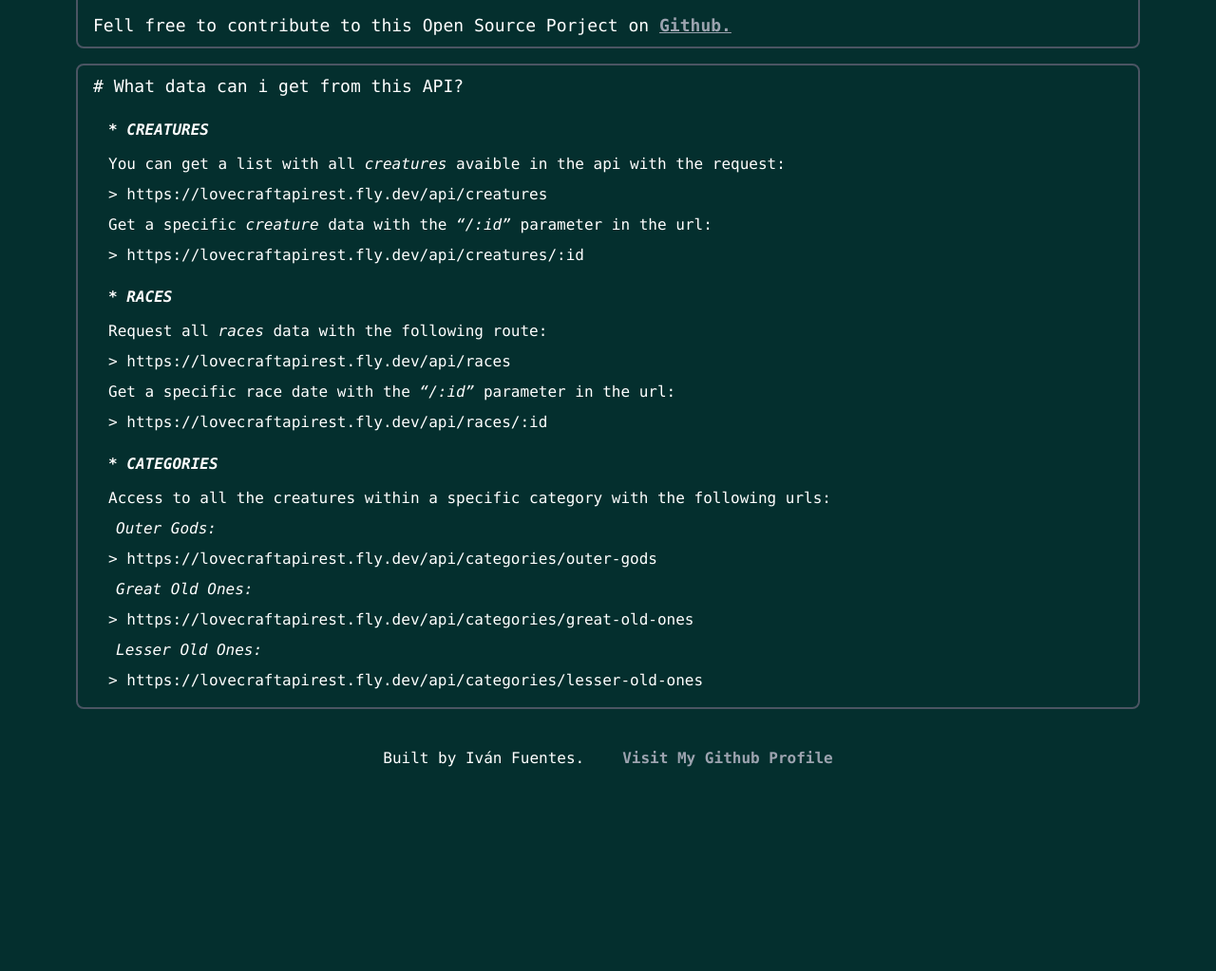
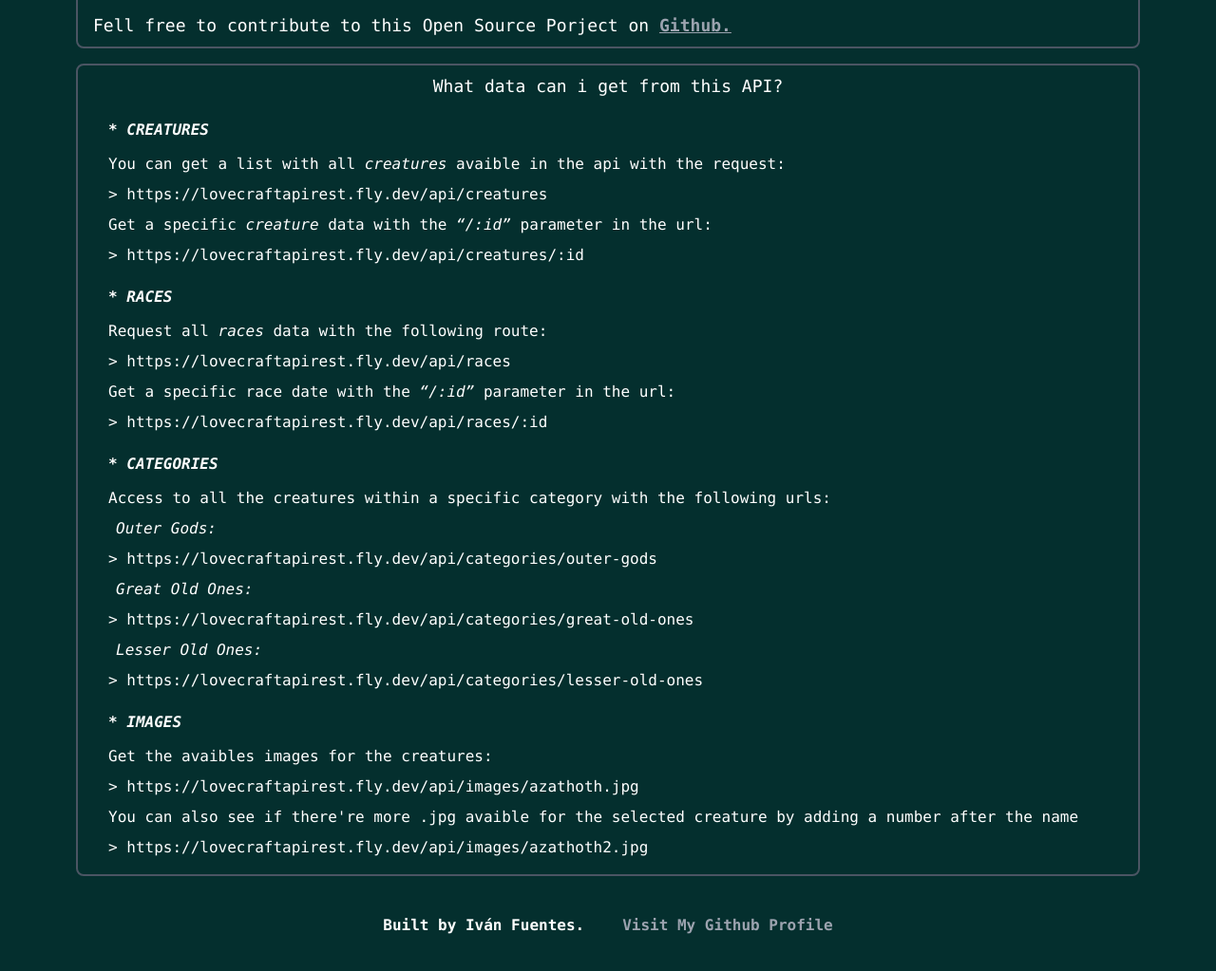
Before and after one commit to navifuentes/lovecraft-Api, a website: page src/index.html in a window 1280 px wide. Shown: the part 409-1432 px from the top of the page at 95% size. Before the commit the page ends 1260 px from the top, so only its background shows below. Drawn offline with Linux system fonts and the light colour scheme.

Commit message:
added images documentation

```diff
--- a/src/index.html
+++ b/src/index.html
@@ -13,10 +13,13 @@
       The Lovecraftian API
     </header>
     <main class="mx-20 my-10">
+      <!-- INTRO -->
       <section
         class="text-lg border-2 border-gray-600 py-2 px-4 mb-4 rounded-lg"
       >
-        <h2 class="mb-4 text-xl">Welcome to 'The Lovecraftian API'.</h2>
+        <h2 class="flex justify-center mb-4 text-xl">
+          Welcome to 'The Lovecraftian API'.
+        </h2>
         <p class="mb-4">
           This API was crafted as a study-hobby project, born from a deep
           fascination with the eldritch horrors and cosmic entities that inhabit
@@ -38,8 +41,12 @@
           ></span
         >
       </section>
+      <!-- DOCUMENTATION -->
       <section class="border-2 border-gray-600 py-2 px-4 mb-4 rounded-lg">
-        <h2 class="pb-2 text-lg"># What data can i get from this API?</h2>
+        <h2 class="flex justify-center pb-2 text-lg">
+          What data can i get from this API?
+        </h2>
+        <!-- CREATURES DATA -->
         <article>
           <h3 class="pl-4 py-3 font-bold italic">* CREATURES</h3>
           <p class="pl-4 pb-2">
@@ -65,6 +72,7 @@
             >
           </p>
         </article>
+        <!-- RACES DATA -->
         <article>
           <h3 class="pl-4 py-3 font-bold italic">* RACES</h3>
           <p class="pl-4 pb-2">
@@ -88,6 +96,7 @@
             >
           </p>
         </article>
+        <!-- CATEGORIES DATA -->
         <article>
           <h3 class="pl-4 py-3 font-bold italic">* CATEGORIES</h3>
           <p class="pl-4 pb-2">
@@ -118,8 +127,29 @@
             >
           </p>
         </article>
+        <!-- IMAGES DATA -->
+        <article>
+          <h3 class="pl-4 py-3 font-bold italic">* IMAGES</h3>
+          <p class="pl-4 pb-2">Get the avaibles images for the creatures:</p>
+          <p class="pl-4 pb-2">
+            >
+            <a href="https://lovecraftapirest.fly.dev/api/images/azathoth.jpg"
+              >https://lovecraftapirest.fly.dev/api/images/azathoth.jpg</a
+            >
+          </p>
+          <p class="pl-4 pb-2">
+            You can also see if there're more .jpg avaible for the selected
+            creature by adding a number after the name
+          </p>
+          <p class="pl-4 pb-2">
+            >
+            <a href="https://lovecraftapirest.fly.dev/api/images/azathoth2.jpg"
+              >https://lovecraftapirest.fly.dev/api/images/azathoth2.jpg</a
+            >
+          </p>
+        </article>
       </section>
-      <footer class="mt-10 flex justify-center gap-x-10">
+      <footer class="mt-10 flex justify-center gap-x-10 font-bold text-4xl">
         <p>Built by Iván Fuentes.</p>
         <a class="text-gray-400 font-bold" href="https://github.com/navifuentes"
           >Visit My Github Profile</a
```
